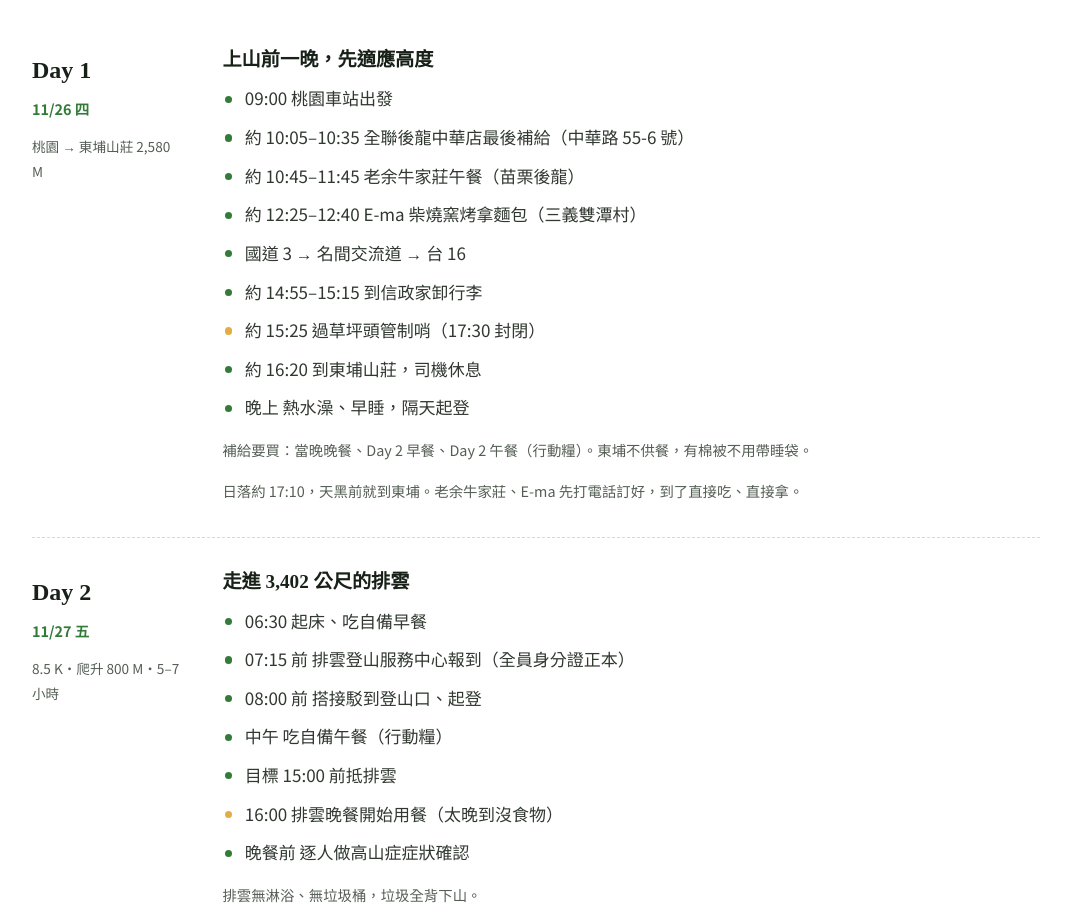
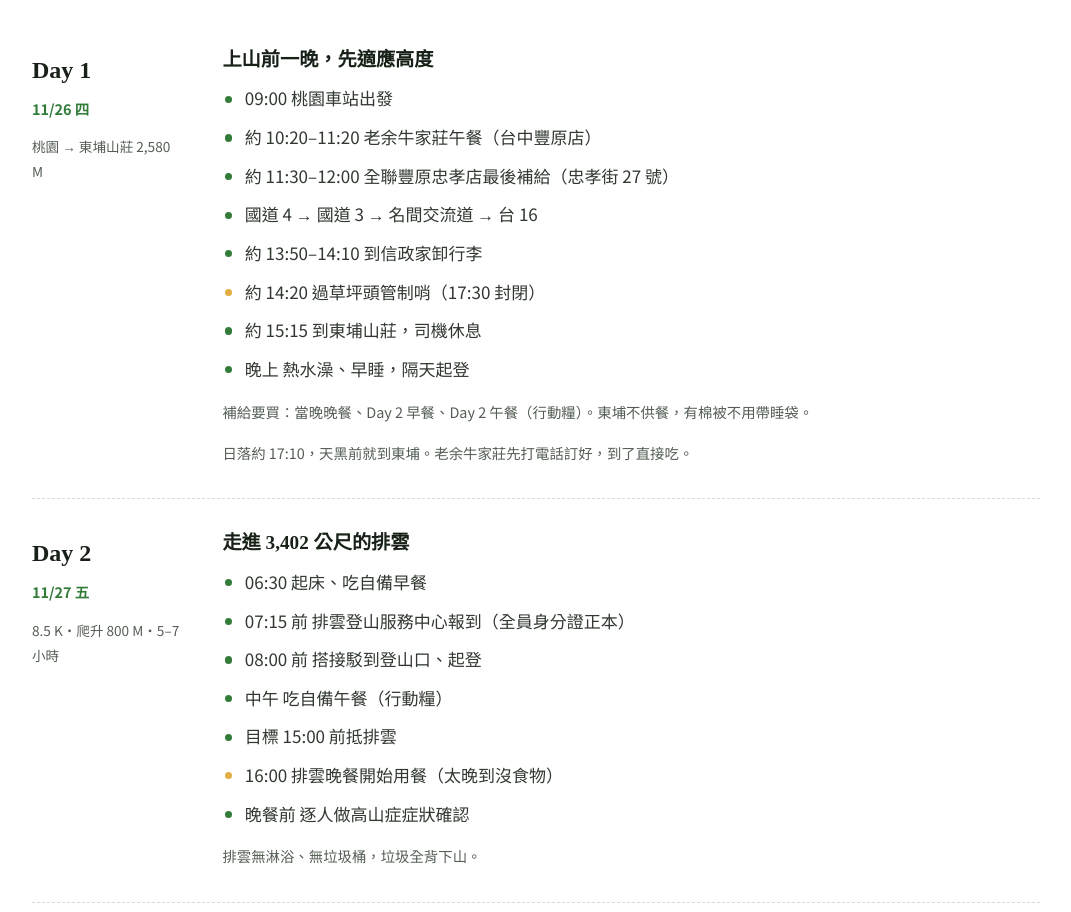
Before and after one commit to taiwanleo1989/yushan-trip, a plain HTML site: page index.html in a window 1280 px wide. Shown: the part 1400-2312 px from the top of the page, without its empty margins (104-1175 px from the left). Drawn offline with Linux system fonts and the light colour scheme.

Commit message:
Day 1 改台中豐原：老余牛家莊豐原店→全聯豐原忠孝店，拿掉 E-ma 和後龍全聯
Co-Authored-By: Claude Opus 5.5 <noreply@anthropic.com>

```diff
--- a/index.html
+++ b/index.html
@@ -416,17 +416,16 @@ footer .peak{font-family:var(--serif);color:var(--ink);font-size:1rem;margin-bot
           <h3>上山前一晚，先適應高度</h3>
           <ul>
             <li>09:00 桃園車站出發</li>
-            <li>約 10:05–10:35 全聯後龍中華店最後補給（中華路 55-6 號）</li>
-            <li>約 10:45–11:45 老余牛家莊午餐（苗栗後龍）</li>
-            <li>約 12:25–12:40 E-ma 柴燒窯烤拿麵包（三義雙潭村）</li>
-            <li>國道 3 → 名間交流道 → 台 16</li>
-            <li>約 14:55–15:15 到信政家卸行李</li>
-            <li class="gold">約 15:25 過草坪頭管制哨（17:30 封閉）</li>
-            <li>約 16:20 到東埔山莊，司機休息</li>
+            <li>約 10:20–11:20 老余牛家莊午餐（台中豐原店）</li>
+            <li>約 11:30–12:00 全聯豐原忠孝店最後補給（忠孝街 27 號）</li>
+            <li>國道 4 → 國道 3 → 名間交流道 → 台 16</li>
+            <li>約 13:50–14:10 到信政家卸行李</li>
+            <li class="gold">約 14:20 過草坪頭管制哨（17:30 封閉）</li>
+            <li>約 15:15 到東埔山莊，司機休息</li>
             <li>晚上 熱水澡、早睡，隔天起登</li>
           </ul>
           <p class="hint">補給要買：當晚晚餐、Day 2 早餐、Day 2 午餐（行動糧）。東埔不供餐，有棉被不用帶睡袋。</p>
-          <p class="hint">日落約 17:10，天黑前就到東埔。老余牛家莊、E-ma 先打電話訂好，到了直接吃、直接拿。</p>
+          <p class="hint">日落約 17:10，天黑前就到東埔。老余牛家莊先打電話訂好，到了直接吃。</p>
         </div>
       </article>
       <article class="day rv">
@@ -681,7 +680,7 @@ footer .peak{font-family:var(--serif);color:var(--ink);font-size:1rem;margin-bot
       </li>
       <li>
         <div class="when">11/23 前</div>
-        <p>打給老余牛家莊 03-772-6304 訂 11/26 午餐、確認當天有開<br>打給 E-ma 0966-598-916 預訂麵包</p>
+        <p>打給老余牛家莊豐原店訂 11/26 午餐、確認當天有開</p>
       </li>
       <li>
         <div class="when">11/24</div>
@@ -714,8 +713,6 @@ footer .peak{font-family:var(--serif);color:var(--ink);font-size:1rem;margin-bot
       <div class="phone"><div class="who">東埔山莊</div><div class="num"><a href="tel:049-270-2213">049-270-2213</a></div><div class="use">住宿</div></div>
       <div class="phone"><div class="who">登山口接駁車</div><div class="num"><a href="tel:0989-104-222">0989-104-222</a></div><div class="use">接駁、加班車</div></div>
       <div class="phone"><div class="who">雲之端訂餐</div><div class="num"><a href="tel:0988-117-003">0988-117-003</a></div><div class="use">排雲餐食、睡袋</div></div>
-      <div class="phone"><div class="who">老余牛家莊</div><div class="num"><a href="tel:03-772-6304">03-772-6304</a></div><div class="use">Day 1 午餐訂位</div></div>
-      <div class="phone"><div class="who">E-ma 柴燒窯烤</div><div class="num"><a href="tel:0966-598-916">0966-598-916</a></div><div class="use">Day 1 預訂麵包</div></div>
       <div class="phone"><div class="who">信義工務段</div><div class="num"><a href="tel:049-2791510">049-2791510</a></div><div class="use">台 21 線路況</div></div>
       <div class="phone sos"><div class="who">緊急求援</div><div class="num">山上 112／119・山下 110</div><div class="use">112 山區緊急・110 報案協尋</div></div>
     </div>
```
